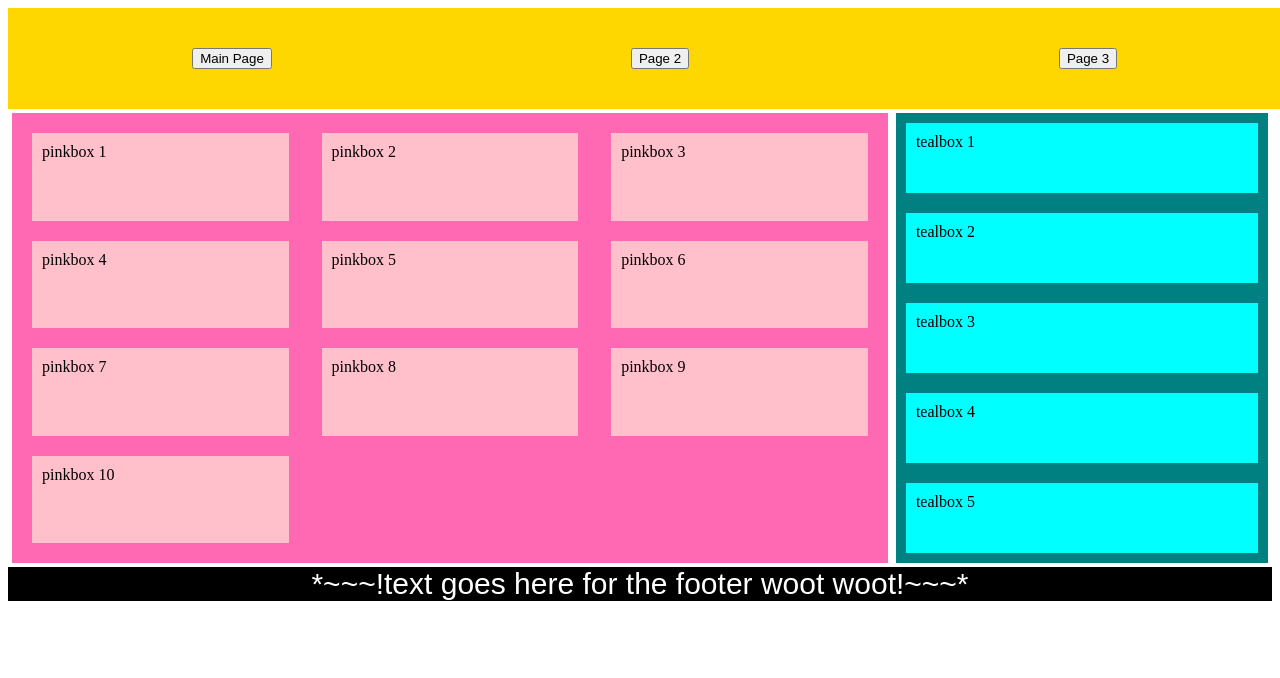
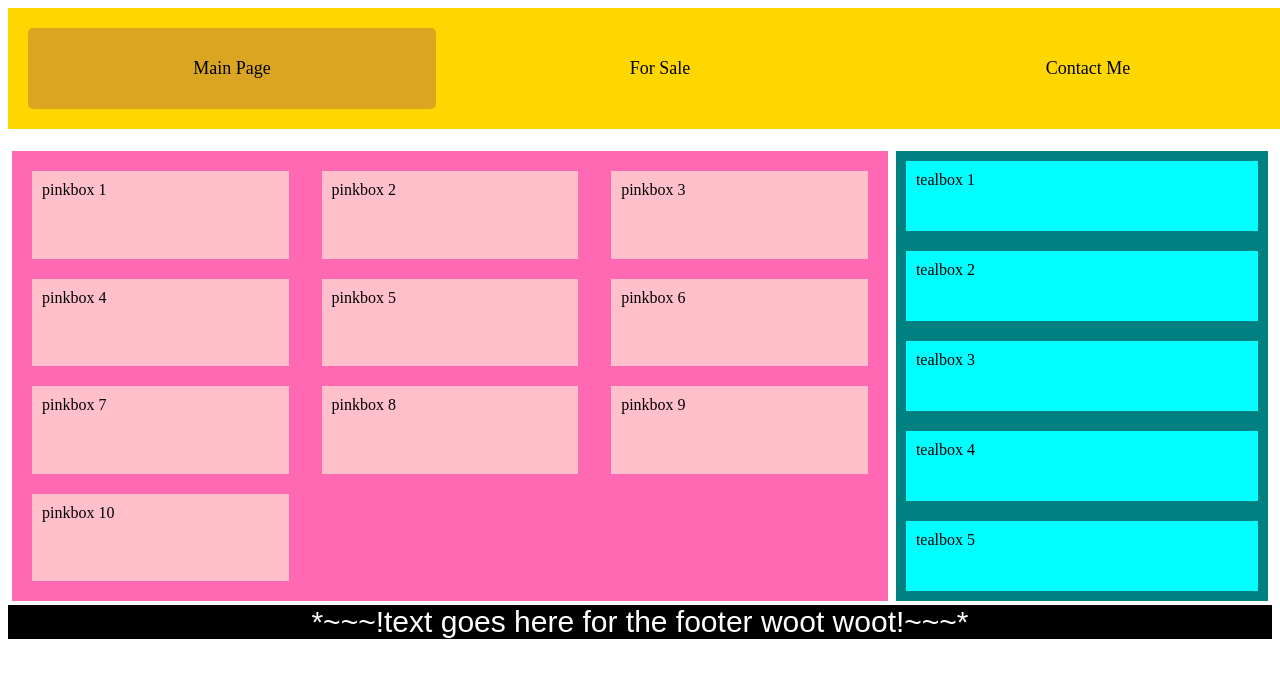
Before and after one commit to mshaner97/midland, a plain HTML site: page src/project1/mainpage.html in a window 1280 px wide. Shown: the top 678 px of the page. Drawn offline with Linux system fonts and the light colour scheme.

Commit message:
adjusts links on main page

```diff
--- a/src/project1/mainpage.css
+++ b/src/project1/mainpage.css
@@ -40,15 +40,26 @@
     height: 50px;
 }
 .linkcontainer{
-    display: inline-flex;
     flex-direction: row;
-    justify-content: space-between;
     background-color: gold;
     width: 100%;
     padding: 20px;
     gap: 20px;
     color: black;
-
+    position: relative;
+    display: flex;
+    width: 100%;
+    justify-content: space-between;
+    }
+.linkcontainer div {
+    padding: 10px;
+    text-align: center;
+}
+.static-link {
+    position: sticky;
+    top: 0;
+    z-index: 100;
+    background-color: goldenrod !important;
 }
 .linkcontainer a {
     flex: 1;
@@ -59,7 +70,10 @@
     font-size: 18px;
     border-radius: 5px;
     transition: background-color 0.3s ease;
-}
+    text-decoration: none;
+    width: 30%;
+    color: black;
+    }
 
 .linkcontainer a:hover {
     background-color: lightgoldenrodyellow;
--- a/src/project1/mainpage.html
+++ b/src/project1/mainpage.html
@@ -7,14 +7,14 @@
 </head>
 <body>
     <div class="linkcontainer">
-        <a href="mainpage.html" target="_blank">
-            <button width="30%">Main Page</button>
+        <a href="mainpage.html" class="static-link">
+            <div>Main Page</div>
         </a>
         <a href="secondpage.html" target="_blank">
-            <button width="30%">Page 2</button>
+            <div>For Sale</div>
         </a>
         <a href="thirdpage.html" target="_blank">
-            <button width="30%">Page 3</button>
+            <div>Contact Me</div>
         </a>
     </div>
     <br>
```
